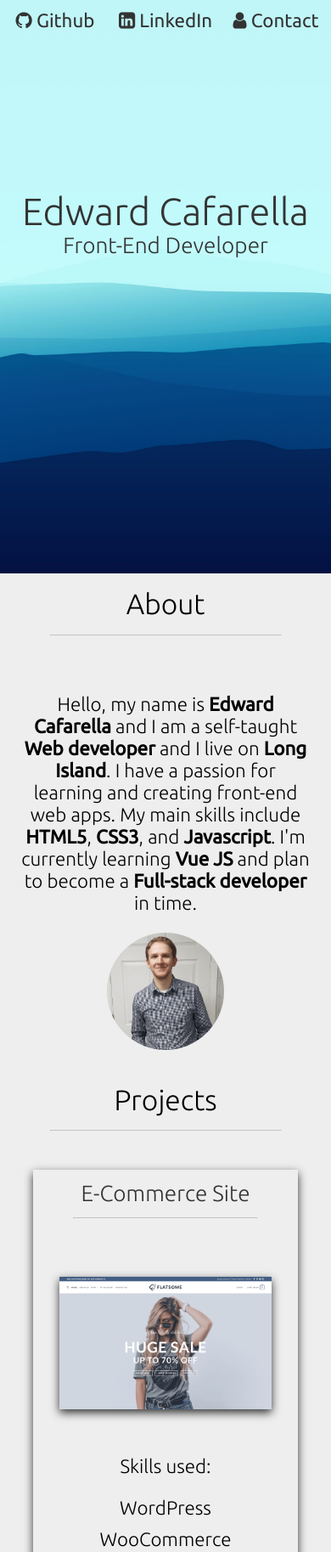
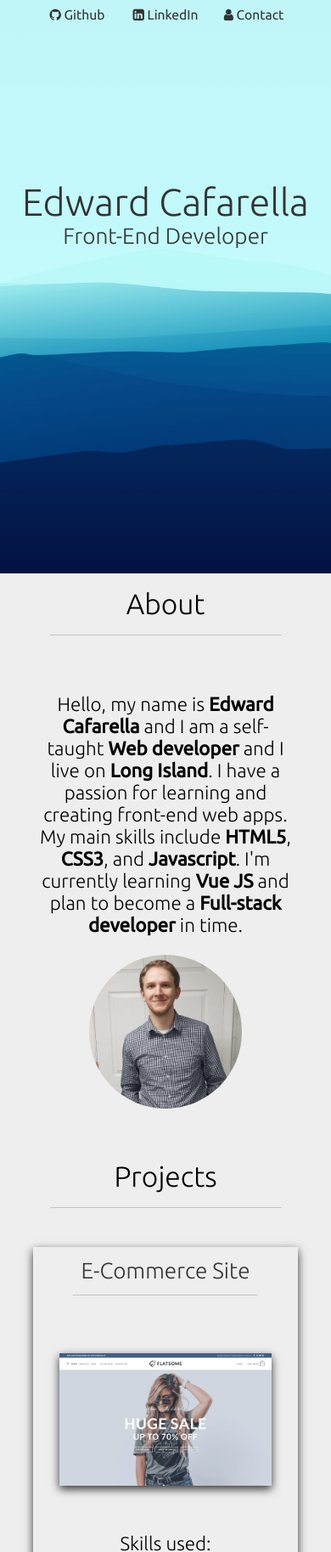
Before and after one commit to EdwardCaf/Portfolio-2, a plain HTML site: page index.html in a window 390 px wide. Shown: the top 1827 px of the page at 85% size. Drawn offline with Linux system fonts and the light colour scheme.

Commit message:
Mobile style optimization

```diff
--- a/css/style.css
+++ b/css/style.css
@@ -168,8 +168,14 @@ a:visited {
     margin-top: 22vh;
   }
 
+  .banner .navbar {
+    font-size: 0.7em;
+    max-width: 80%;
+  }
+
   .about .info {
     grid-template-columns: 1fr;
+    margin: 1em;
   }
 
   .inner-box {
@@ -181,6 +187,6 @@ a:visited {
   }
 
   .round {
-    width: 40%;
+    width: 60%;
   }
 }
```
